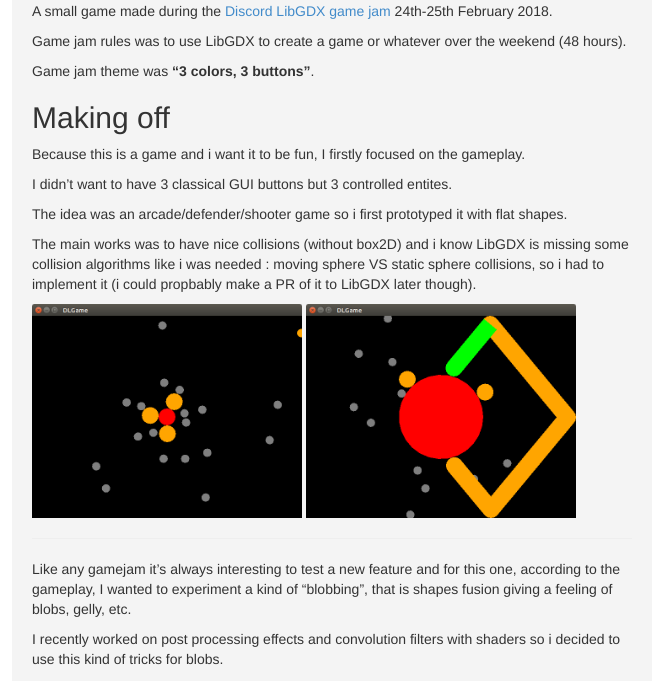
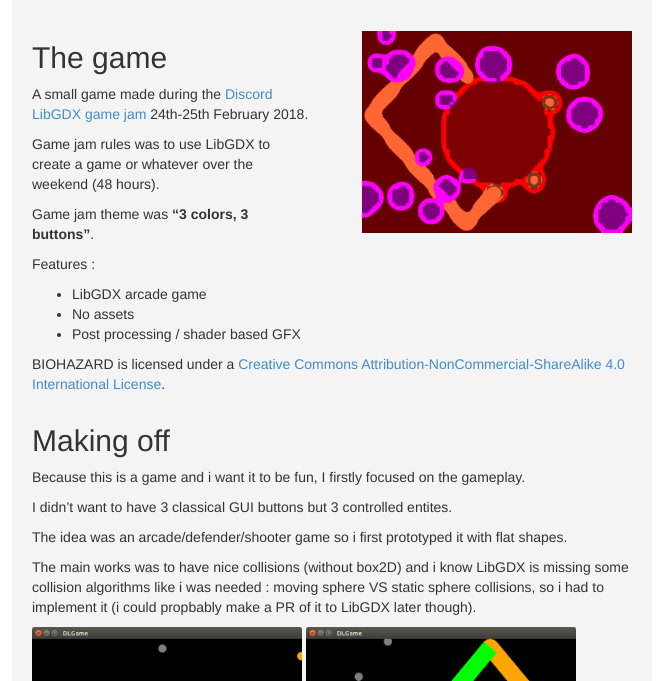
Before and after one commit to mgsx-dev/mgsx-dev.github.io, a Jekyll site: the page built from _articles/dl1/biohazard.md, in a window 1280 px wide and 900 px high, scrolled down 269 px, cut to the strip 219-900 px from the top of the window. Shown: the whole strip, without its empty margins (308-971 px from the left). Built offline with Jekyll 4.4.1, drawn with Linux system fonts in a browser that asks for light colours.

Commit message:
added biohazard to main page and improve the game page

```diff
--- a/_articles/dl1/biohazard.md
+++ b/_articles/dl1/biohazard.md
@@ -13,12 +13,28 @@ github: biohazard
 
 {% include itchio-widget.html %}
 
+<br style="clear: both;">
+
+<img src="cover.png" width="45%" style="float: right; margin-left: 50px;">
+
+## The game
+
 A small game made during the [Discord LibGDX game jam](https://discordapp.com/invite/6pgDK9F) 24th-25th February 2018.
 
 Game jam rules was to use LibGDX to create a game or whatever over the weekend (48 hours).
 
 Game jam theme was **"3 colors, 3 buttons"**.
 
+Features :
+
+* LibGDX arcade game
+* No assets
+* Post processing / shader based GFX
+
+BIOHAZARD is licensed under a [Creative Commons Attribution-NonCommercial-ShareAlike 4.0 International License](http://creativecommons.org/licenses/by-nc-sa/4.0/).
+
+
+<div style="clear: both;"></div>
 
 ## Making off
 
```
Also changed, not shown: index.html (+15 -5 lines), _articles/dl1/cover.png (added).
